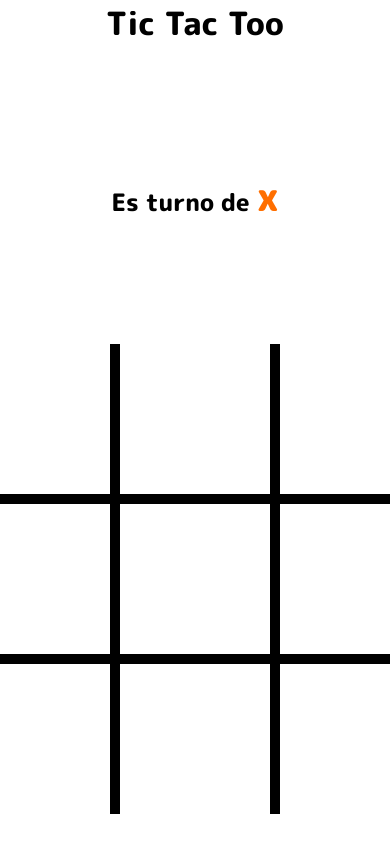
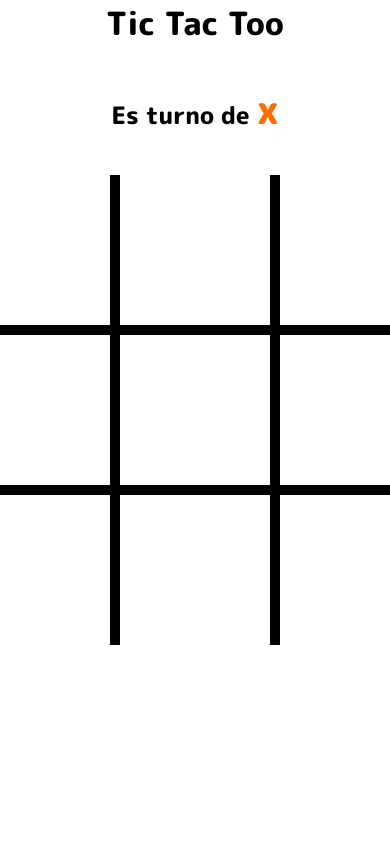
Before and after one commit to VictorTamayoBriones/Tic-Tac-Too, a React (Vite) app: page / in a window 390 px wide. Shown: the top 844 px of the page. Built offline with nearby package versions, Linux system fonts and the light colour scheme; a web font is replaced by a local one.

Commit message:
responsive fix errs

```diff
--- a/src/index.css
+++ b/src/index.css
@@ -4,6 +4,12 @@
   box-sizing: border-box;
   font-family: 'M PLUS Rounded 1c', sans-serif;
   font-weight: 800;
+}
+
+body{
+  width: 100%;
+  height: 100vh;
+  overflow: hidden;
 }
 
 .container{
@@ -14,6 +20,7 @@
   align-items: center;
   justify-content: space-between;
 }
+
 h2 span{
   color: rgb(255, 111, 0);
   font-size: 40px;
@@ -22,3 +29,12 @@ h2 span{
 .win{
   color: green !important;
 }
+
+@media(max-width:700px){
+  .container{
+    height: 80vh;
+  }
+  h2{
+    margin-bottom: 5px;
+  }
+}
```
